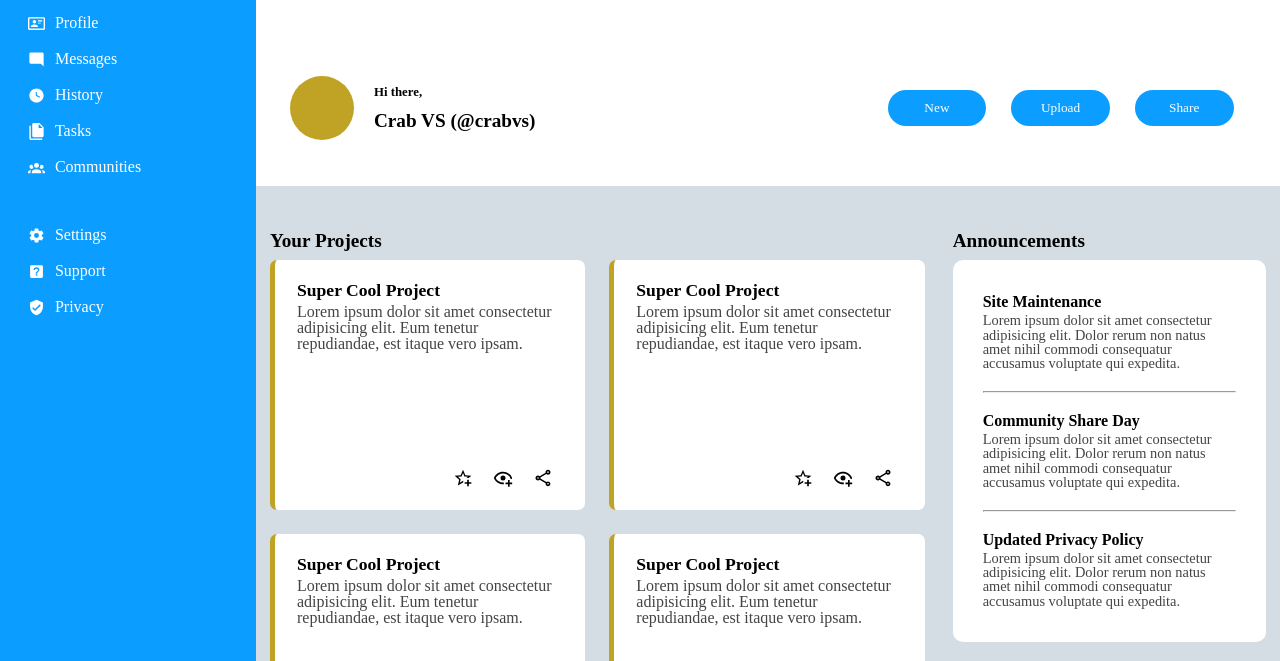
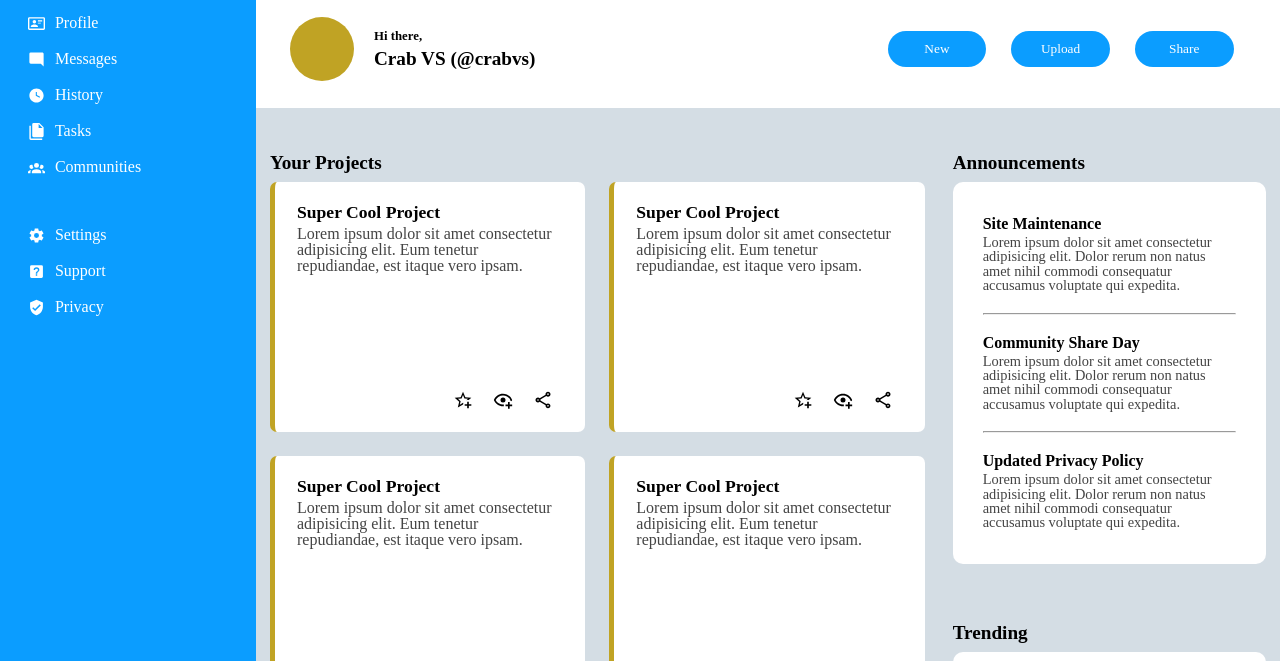
Before and after one commit to CrabVS/odin-admin-dashboard, a plain HTML site: page index.html in a window 1280 px wide. Shown: the part 127-788 px from the top of the page. Drawn offline with Linux system fonts and the light colour scheme.

Commit message:
Change grid main container sizing

```diff
--- a/style.css
+++ b/style.css
@@ -20,7 +20,7 @@ html, button {
 body {
     min-height: 100vh;
     display: grid;
-    grid-template: 1fr 3fr / 1fr 4fr;
+    grid-template: 1fr 4fr / 1fr 4fr;
 }
 
 .icon {
```
